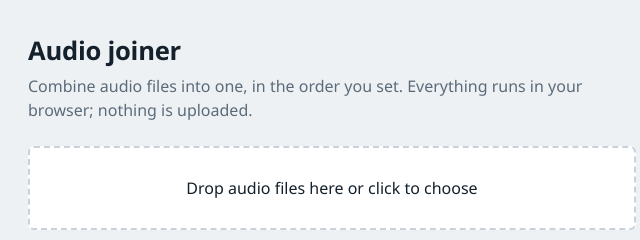
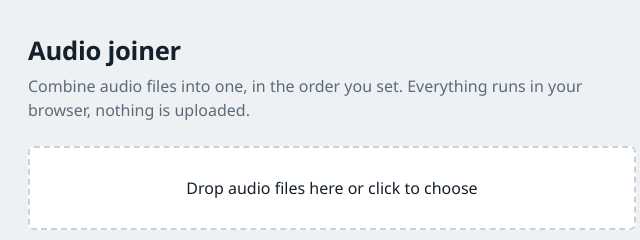
Before and after one commit to gsarangi64/Video_Audio_Concatenation_Static, a plain HTML site: page index.html in a window 1280 px wide. Shown: the top 240 px of the page, 308-948 px from the left. Drawn offline with Linux system fonts and the light colour scheme.

Commit message:
weird typo

```diff
--- a/index.html
+++ b/index.html
@@ -9,7 +9,7 @@
 <body>
 <main>
     <h1>Audio joiner</h1>
-    <p class="sub">Combine audio files into one, in the order you set. Everything runs in your browser; nothing is uploaded.</p>
+    <p class="sub">Combine audio files into one, in the order you set. Everything runs in your browser, nothing is uploaded.</p>
 
     <label id="drop">
         <input id="file" type="file" accept="audio/*" multiple>
```
